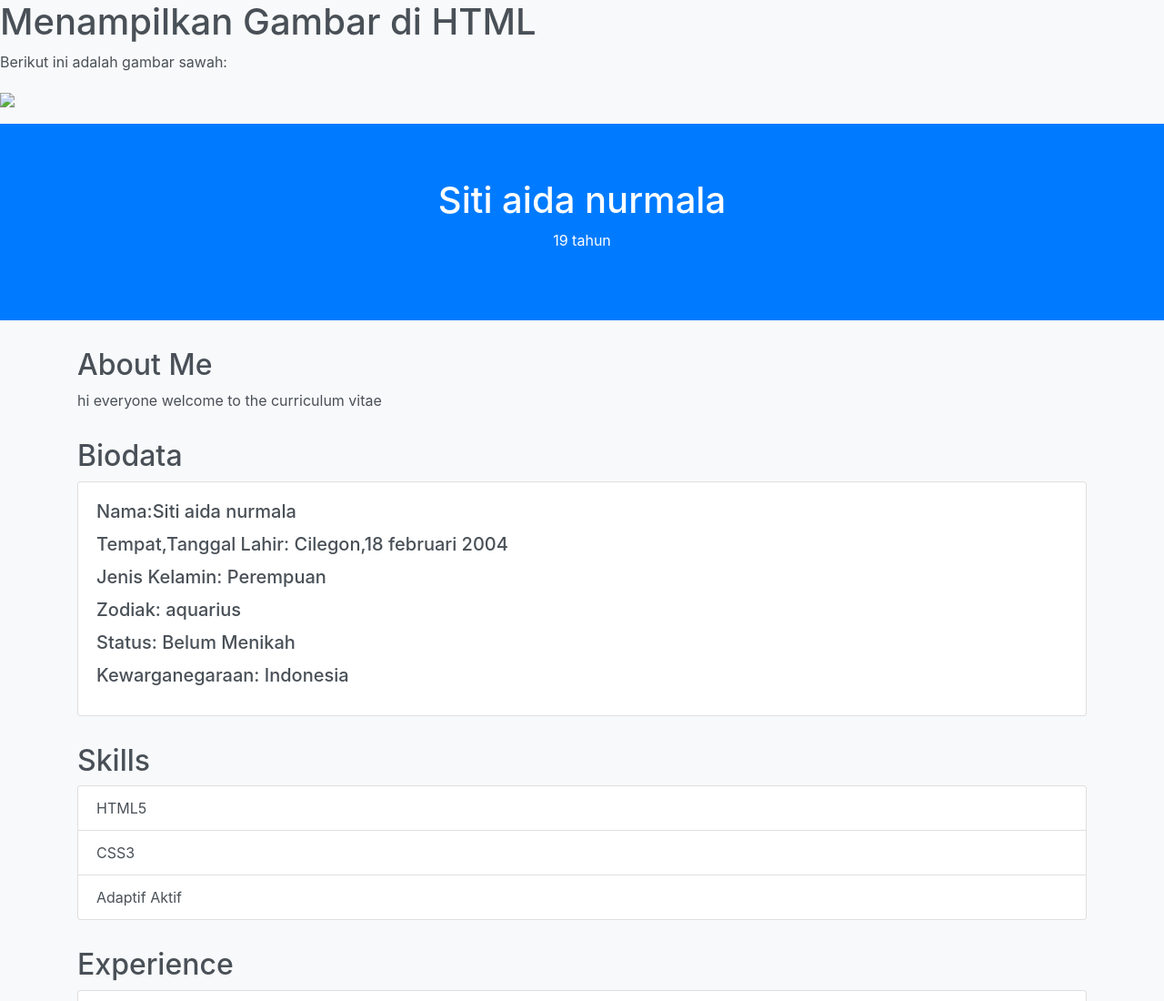
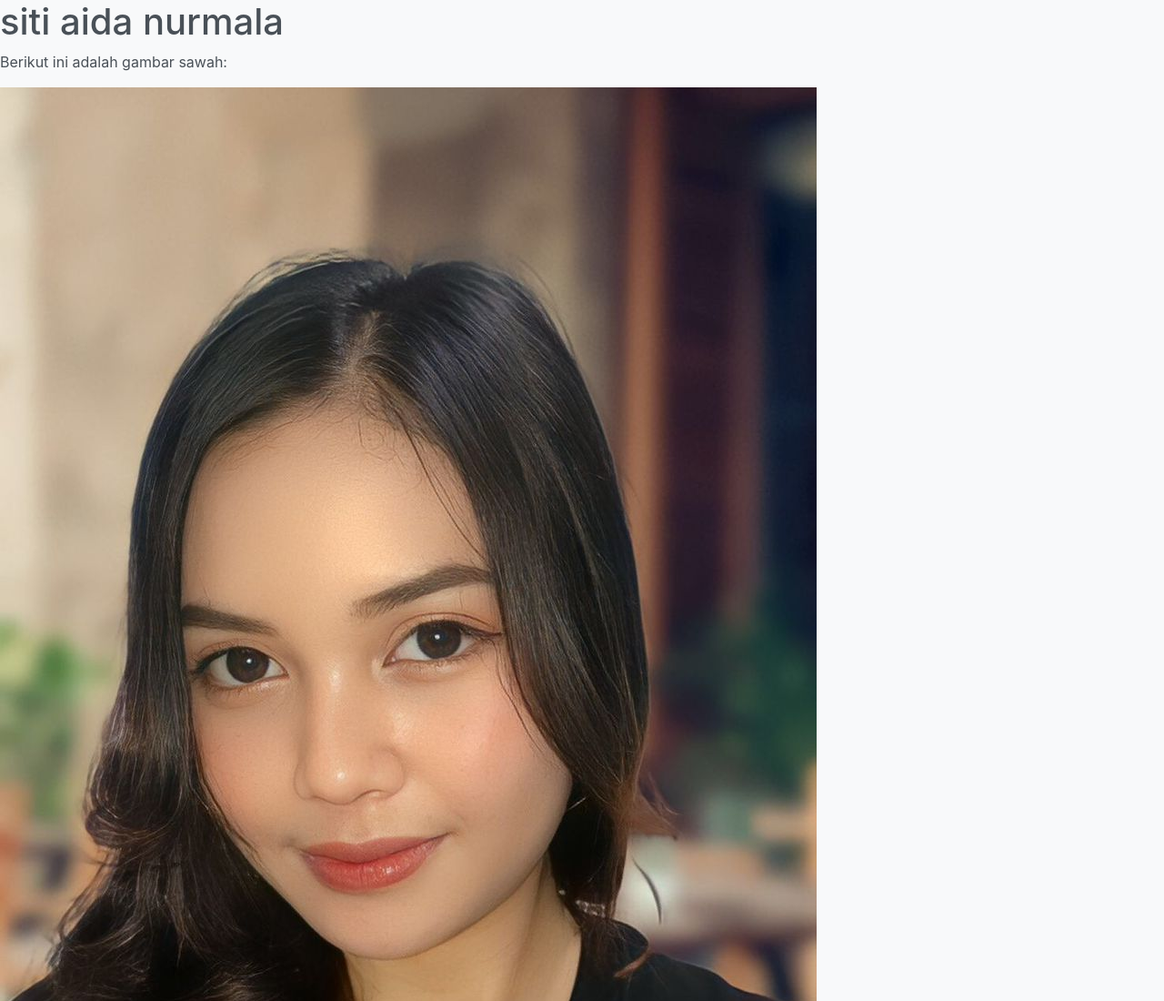
Before and after one commit to aidanurmala/aidanurmala.github.io, a plain HTML site: page index.html in a window 1280 px wide. Shown: the top 1100 px of the page at 91% size. Drawn offline with nearby package versions, Linux system fonts and the light colour scheme.

Commit message:
Update index.html

```diff
--- a/index.html
+++ b/index.html
@@ -44,10 +44,10 @@
   <title>Contoh Gambar di HTML</title>
 </head>
 <body>
-  <h1>Menampilkan Gambar di HTML</h1>
+  <h1>siti aida nurmala </h1>
   <p>Berikut ini adalah gambar sawah:</p>
   <p>
-    <img src="sawah.jpg" />
+    <img src="aida cv.jpg" />
   </p>
 </body>
 <header>
```
